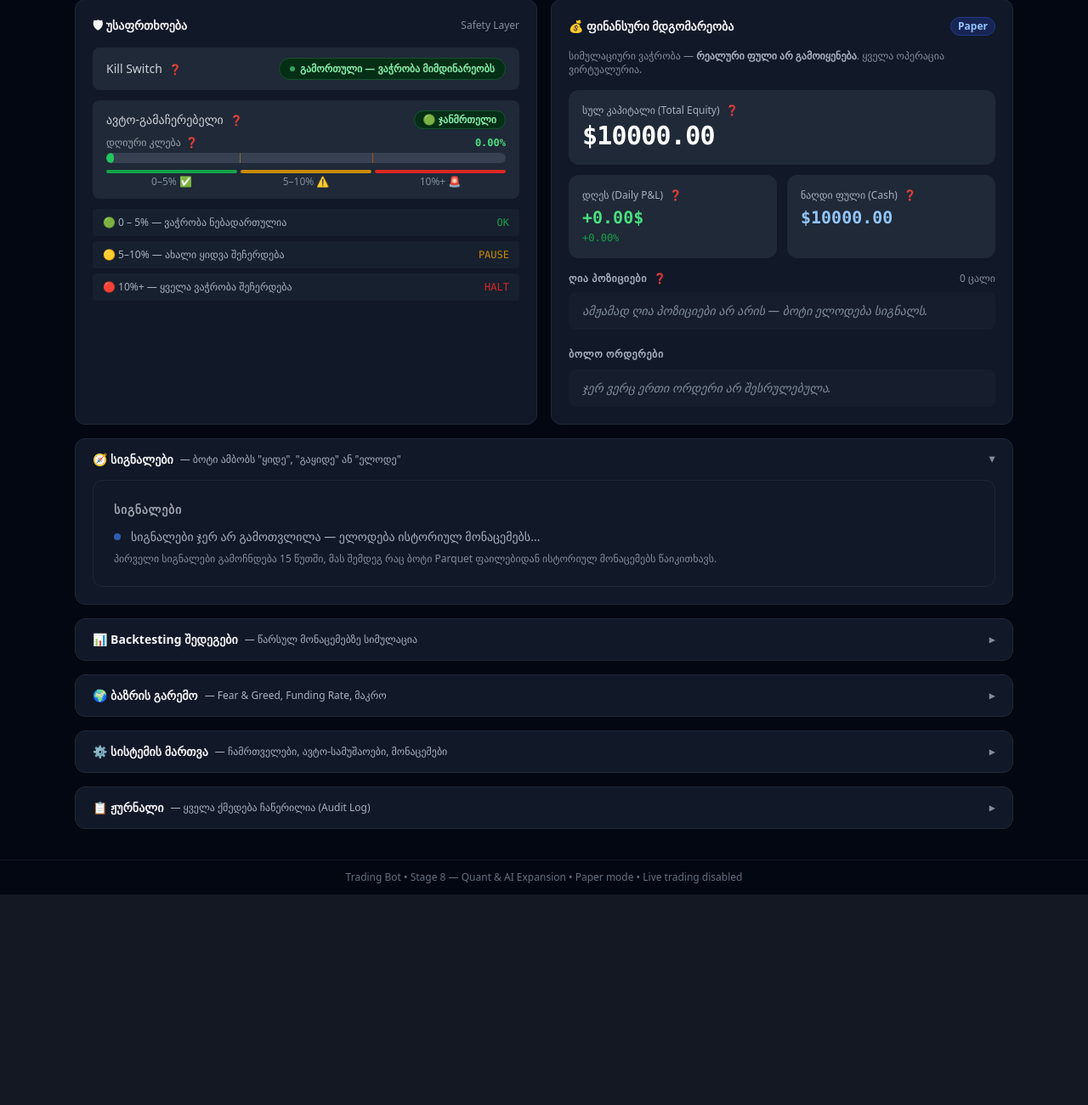
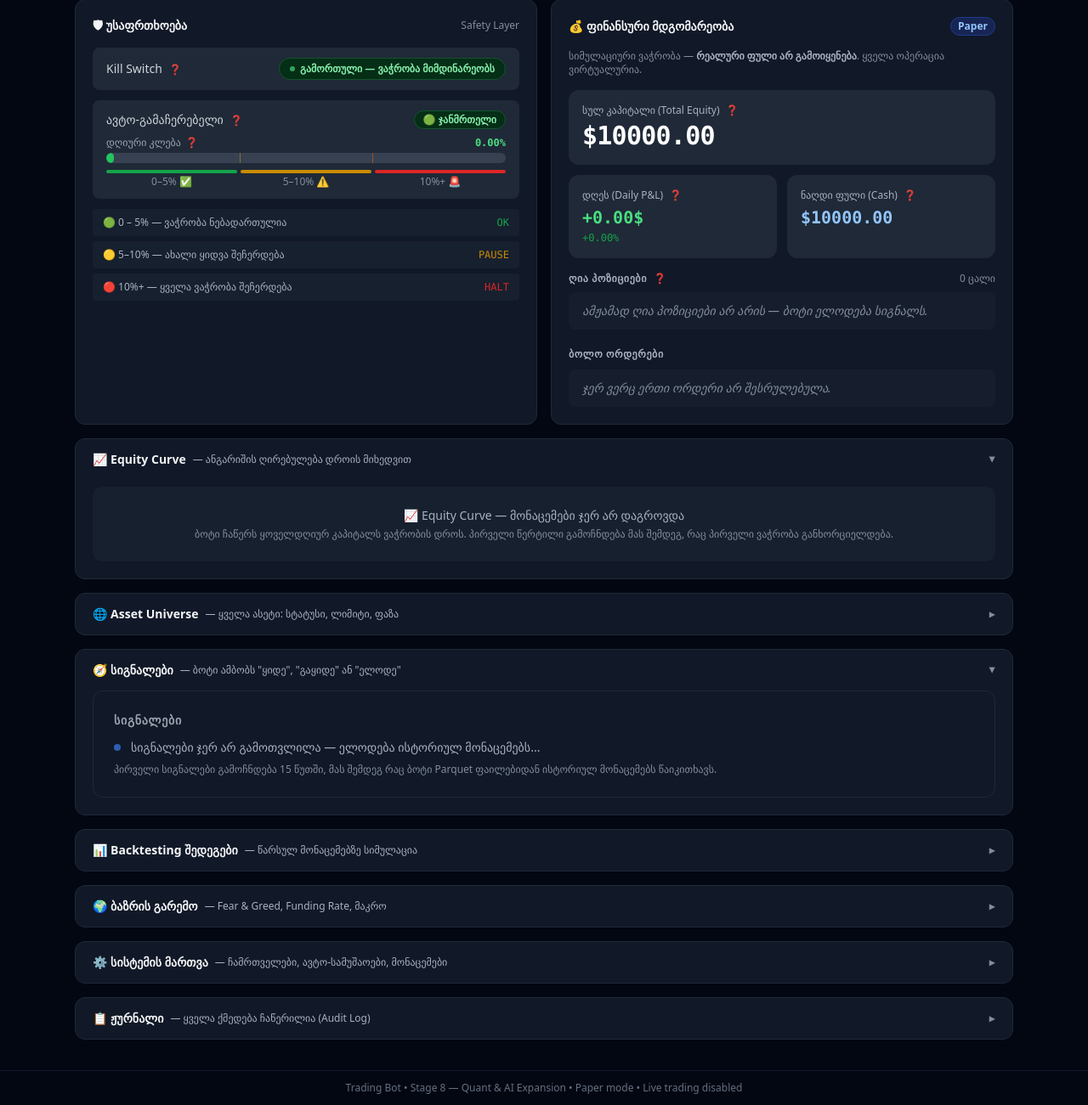
Before and after one commit to Gkamashidze/trading-bot, a FastAPI app: page / in a window 1280 px wide. Shown: the part 262-1563 px from the top of the page at 85% size. Before the commit the page ends 1315 px from the top, so only its background shows below. Run offline with FastAPI, Linux system fonts and the light colour scheme; data that the repository does not hold is empty; parts of the project's set-up code (start-up, migrations or seed data) failed here and were passed over; some libraries are stand-ins or nearby versions.

Commit message:
feat(dashboard): add equity curve chart (Chart.js)
Adds /partials/equity_chart endpoint that reads daily summaries from the
evidence store (or falls back to intraday portfolio snapshots). Chart.js
4.4.3 renders a green line chart with dashed baseline reference.
Files changed: app.py, index.html, partials/equity_chart.html

Co-Authored-By: Claude Code <noreply@anthropic.com>

```diff
--- a/trading_bot/dashboard/app.py
+++ b/trading_bot/dashboard/app.py
@@ -42,8 +42,23 @@ log = get_logger(__name__)
 _TEMPLATES_DIR = Path(__file__).parent / "templates"
 templates = Jinja2Templates(directory=str(_TEMPLATES_DIR))
 
-_ALLOWED_SYMBOLS = {"BTC/USDT", "ETH/USDT"}
 _ALLOWED_TIMEFRAMES = {"1m", "5m", "15m", "1h", "4h", "1d"}
+
+
+def _allowed_symbols() -> set[str]:
+    """Return the set of symbols eligible for backfill/price queries.
+
+    Derived from the asset universe registry (research status or above) so
+    the dashboard automatically reflects new phases without code changes.
+    Falls back to the Phase-1 defaults if the registry cannot be loaded.
+    """
+    try:
+        from trading_bot.asset_universe import get_asset_registry
+
+        return get_asset_registry().all_symbols(tradeable_only=False)
+    except Exception:
+        return {"BTC/USDT", "ETH/USDT"}
+
 
 # Set by init_dashboard() after DB + scheduler are ready
 _pool: Any = None
@@ -337,9 +352,10 @@ def create_app() -> FastAPI:
         except (ValueError, TypeError):
             days_back = 730
 
-        if symbol not in _ALLOWED_SYMBOLS:
+        allowed = _allowed_symbols()
+        if symbol not in allowed:
             return JSONResponse(
-                {"error": f"symbol must be one of {sorted(_ALLOWED_SYMBOLS)}"}, status_code=400
+                {"error": f"symbol must be one of {sorted(allowed)}"}, status_code=400
             )
         if timeframe not in _ALLOWED_TIMEFRAMES:
             return JSONResponse(
@@ -484,6 +500,52 @@ def create_app() -> FastAPI:
             context={"ctx": ctx},
         )
 
+    @app.get("/partials/equity_chart", response_class=HTMLResponse)
+    async def partial_equity_chart(request: Request) -> HTMLResponse:
+        import json as _json
+
+        from trading_bot.evidence import get_current_session_id, get_evidence_store
+
+        empty_ctx = {"labels_json": "[]", "values_json": "[]", "initial_equity": None}
+        try:
+            ev_store = get_evidence_store()
+            session_id = get_current_session_id()
+        except RuntimeError:
+            return templates.TemplateResponse(
+                request=request, name="partials/equity_chart.html", context=empty_ctx
+            )
+
+        if session_id is None:
+            return templates.TemplateResponse(
+                request=request, name="partials/equity_chart.html", context=empty_ctx
+            )
+
+        daily = await ev_store.list_daily_summaries(session_id, limit=90)
+
+        if daily:
+            daily_sorted = list(reversed(daily))
+            labels = [str(r["summary_date"]) for r in daily_sorted]
+            values = [float(r["ending_equity"]) for r in daily_sorted]
+            initial: float | None = (
+                float(daily_sorted[0]["starting_equity"]) if daily_sorted else None
+            )
+        else:
+            snaps = await ev_store.list_portfolio_snapshots(session_id, limit=100)
+            snaps_sorted = list(reversed(snaps))
+            labels = [str(r["captured_at"])[:16].replace("T", " ") for r in snaps_sorted]
+            values = [float(r["total_equity"]) for r in snaps_sorted]
+            initial = float(values[0]) if values else None
+
+        return templates.TemplateResponse(
+            request=request,
+            name="partials/equity_chart.html",
+            context={
+                "labels_json": _json.dumps(labels),
+                "values_json": _json.dumps(values),
+                "initial_equity": initial,
+            },
+        )
+
     # ── Evidence store endpoints (read-only, no auth required except exports) ─
 
     @app.get("/evidence/session", response_class=JSONResponse)
@@ -580,6 +642,49 @@ def create_app() -> FastAPI:
         data = await ev_store.export_session_json(session_id)
         return JSONResponse(data)
 
+    @app.get("/partials/asset_universe", response_class=HTMLResponse)
+    async def partial_asset_universe(request: Request) -> HTMLResponse:
+        from trading_bot.asset_universe import get_asset_registry
+
+        try:
+            registry = get_asset_registry()
+            assets = registry.assets
+        except Exception as exc:
+            log.warning("asset_universe_load_failed", error=str(exc))
+            assets = []
+
+        # Group for template
+        by_status: dict[str, list[dict]] = {
+            "paper": [],
+            "research": [],
+            "disabled": [],
+            "micro_live_candidate": [],
+            "live_candidate": [],
+        }
+        for spec in assets:
+            entry = {
+                "symbol": spec.symbol,
+                "venue": spec.venue,
+                "asset_class": spec.asset_class,
+                "phase": spec.phase,
+                "max_capital_pct": spec.max_capital_pct,
+                "max_order_notional_usd": spec.max_order_notional_usd,
+                "required_history_days": spec.required_history_days,
+                "paper_min_days": spec.paper_min_days,
+                "feature_flag": spec.feature_flag,
+                "experimental": spec.experimental,
+                "risks": spec.risks,
+            }
+            status_key = spec.status.value if hasattr(spec.status, "value") else str(spec.status)
+            if status_key in by_status:
+                by_status[status_key].append(entry)
+
+        return templates.TemplateResponse(
+            request=request,
+            name="partials/asset_universe.html",
+            context={"by_status": by_status, "total": len(assets)},
+        )
+
     @app.get("/evidence/export/csv")
     async def evidence_export_csv(x_api_key: str = "") -> Response:
         import os
--- a/trading_bot/dashboard/templates/index.html
+++ b/trading_bot/dashboard/templates/index.html
@@ -6,6 +6,7 @@
   <title>Trading Bot — Dashboard</title>
   <script src="https://cdn.tailwindcss.com"></script>
   <script src="https://unpkg.com/htmx.org@1.9.12"></script>
+  <script src="https://cdn.jsdelivr.net/npm/chart.js@4.4.3/dist/chart.umd.min.js"></script>
   <style>
     /* Sans-serif for labels/text — monospace only for numbers (.font-mono) */
     body { font-family: system-ui, -apple-system, 'Segoe UI', Helvetica, Arial, sans-serif; font-size: 15px; }
@@ -152,6 +153,50 @@
     </div>
 
     <!-- ═══════════════════════════════════════════════════════════════
+         EXPANDABLE: 📈 Equity Curve — კაპიტალის ცვლილება დროთა განმავლობაში
+         ═══════════════════════════════════════════════════════════════ -->
+    <details class="bg-gray-900 border border-gray-800 rounded-xl" open>
+      <summary class="flex items-center justify-between px-5 py-3.5 hover:bg-gray-800/40 rounded-xl transition-colors">
+        <div class="flex items-center gap-2">
+          <span class="text-sm font-semibold text-gray-100">📈 Equity Curve</span>
+          <span class="text-xs text-gray-500 font-normal">— ანგარიშის ღირებულება დროის მიხედვით</span>
+        </div>
+        <span class="chevron text-gray-600 text-xs font-mono">▶</span>
+      </summary>
+      <div
+        class="px-5 pb-5 pt-2"
+        id="equity-chart-section"
+        hx-get="/partials/equity_chart"
+        hx-trigger="load, every 300s"
+        hx-swap="innerHTML"
+      >
+        <div class="py-4 text-gray-600 text-sm animate-pulse text-center">გრაფიკი იტვირთება...</div>
+      </div>
+    </details>
+
+    <!-- ═══════════════════════════════════════════════════════════════
+         EXPANDABLE: 🌐 Asset Universe — ასეტების სამყარო
+         ═══════════════════════════════════════════════════════════════ -->
+    <details class="bg-gray-900 border border-gray-800 rounded-xl">
+      <summary class="flex items-center justify-between px-5 py-3.5 hover:bg-gray-800/40 rounded-xl transition-colors">
+        <div class="flex items-center gap-2">
+          <span class="text-sm font-semibold text-gray-100">🌐 Asset Universe</span>
+          <span class="text-xs text-gray-500 font-normal">— ყველა ასეტი: სტატუსი, ლიმიტი, ფაზა</span>
+        </div>
+        <span class="chevron text-gray-600 text-xs font-mono">▶</span>
+      </summary>
+      <div
+        class="px-5 pb-5"
+        id="asset-universe-section"
+        hx-get="/partials/asset_universe"
+        hx-trigger="load, every 300s"
+        hx-swap="innerHTML"
+      >
+        <div class="py-4 text-gray-600 text-sm animate-pulse">Asset universe იტვირთება...</div>
+      </div>
+    </details>
+
+    <!-- ═══════════════════════════════════════════════════════════════
          EXPANDABLE: 🧭 სიგნალები — ბოტის გადაწყვეტილებები
          ═══════════════════════════════════════════════════════════════ -->
     <details class="bg-gray-900 border border-gray-800 rounded-xl" open>
--- /dev/null
+++ b/trading_bot/dashboard/templates/partials/equity_chart.html
@@ -0,0 +1,113 @@
+{% if labels_json == '[]' %}
+<div class="bg-gray-800/50 rounded-xl p-6 text-center">
+  <p class="text-sm text-gray-500 mb-1">📈 Equity Curve — მონაცემები ჯერ არ დაგროვდა</p>
+  <p class="text-xs text-gray-600">
+    ბოტი ჩაწერს ყოველდღიურ კაპიტალს ვაჭრობის დროს.
+    პირველი წერტილი გამოჩნდება მას შემდეგ, რაც პირველი ვაჭრობა განხორციელდება.
+  </p>
+</div>
+{% else %}
+
+<div class="relative" style="height: 260px;">
+  <canvas id="equityChart"></canvas>
+</div>
+
+{% if initial_equity is not none %}
+<div class="flex flex-wrap items-center gap-x-4 gap-y-1 mt-3 text-xs text-gray-600">
+  <span class="flex items-center gap-1.5">
+    <span class="inline-block w-4 h-0.5 bg-green-400 rounded"></span>
+    კაპიტალი
+  </span>
+  <span class="flex items-center gap-1.5">
+    <span class="inline-block w-4 h-0.5 bg-slate-500 rounded" style="border-top: 1px dashed #64748b; background: transparent;"></span>
+    საწყისი: ${{ "%.2f"|format(initial_equity) }}
+  </span>
+  <span class="text-gray-700">— ხაზი აჩვენებს ანგარიშის ღირებულებას დროთა განმავლობაში</span>
+</div>
+{% endif %}
+
+<script>
+(function () {
+  var labels = {{ labels_json | safe }};
+  var values = {{ values_json | safe }};
+  var initial = {{ initial_equity if initial_equity is not none else 'null' }};
+
+  var ctx = document.getElementById('equityChart');
+  if (!ctx) return;
+
+  if (window._equityChart) {
+    window._equityChart.destroy();
+    window._equityChart = null;
+  }
+
+  var datasets = [
+    {
+      label: 'კაპიტალი ($)',
+      data: values,
+      borderColor: '#4ade80',
+      backgroundColor: 'rgba(74, 222, 128, 0.07)',
+      borderWidth: 2,
+      fill: true,
+      tension: 0.3,
+      pointRadius: labels.length > 30 ? 0 : 3,
+      pointHoverRadius: 5,
+    }
+  ];
+
+  if (initial !== null) {
+    datasets.push({
+      label: 'საწყისი კაპიტალი',
+      data: labels.map(function () { return initial; }),
+      borderColor: 'rgba(148, 163, 184, 0.35)',
+      borderWidth: 1,
+      borderDash: [4, 4],
+      fill: false,
+      pointRadius: 0,
+      pointHoverRadius: 0,
+    });
+  }
+
+  window._equityChart = new Chart(ctx, {
+    type: 'line',
+    data: { labels: labels, datasets: datasets },
+    options: {
+      responsive: true,
+      maintainAspectRatio: false,
+      interaction: { mode: 'index', intersect: false },
+      plugins: {
+        legend: { display: false },
+        tooltip: {
+          backgroundColor: '#1e293b',
+          borderColor: '#475569',
+          borderWidth: 1,
+          titleColor: '#94a3b8',
+          bodyColor: '#e2e8f0',
+          padding: 10,
+          callbacks: {
+            label: function (c) {
+              if (c.datasetIndex === 1) return null;
+              return ' $' + c.parsed.y.toLocaleString('en-US', { minimumFractionDigits: 2, maximumFractionDigits: 2 });
+            }
+          }
+        }
+      },
+      scales: {
+        x: {
+          grid: { color: 'rgba(71, 85, 105, 0.25)' },
+          ticks: { color: '#64748b', font: { size: 11 }, maxTicksLimit: 10 }
+        },
+        y: {
+          grid: { color: 'rgba(71, 85, 105, 0.25)' },
+          ticks: {
+            color: '#64748b',
+            font: { size: 11 },
+            callback: function (v) { return '$' + v.toLocaleString('en-US'); }
+          }
+        }
+      }
+    }
+  });
+}());
+</script>
+
+{% endif %}
```
